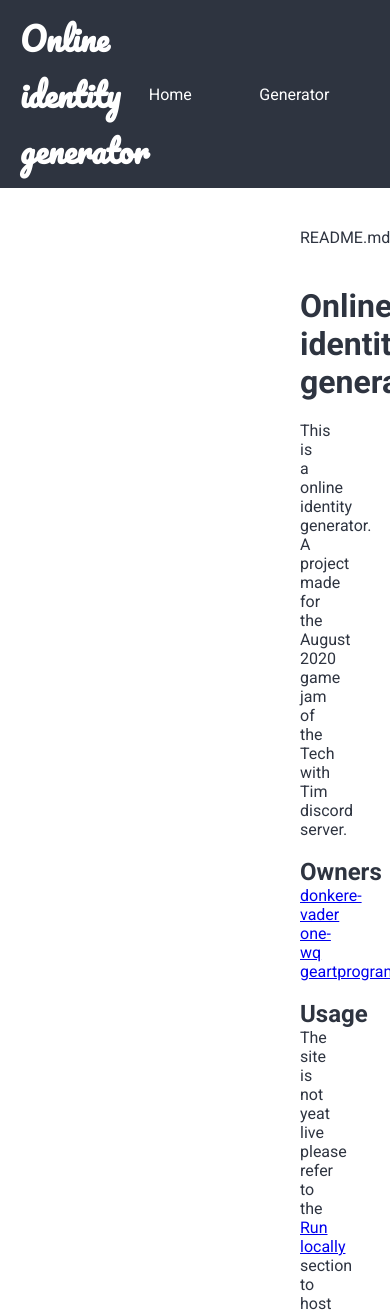
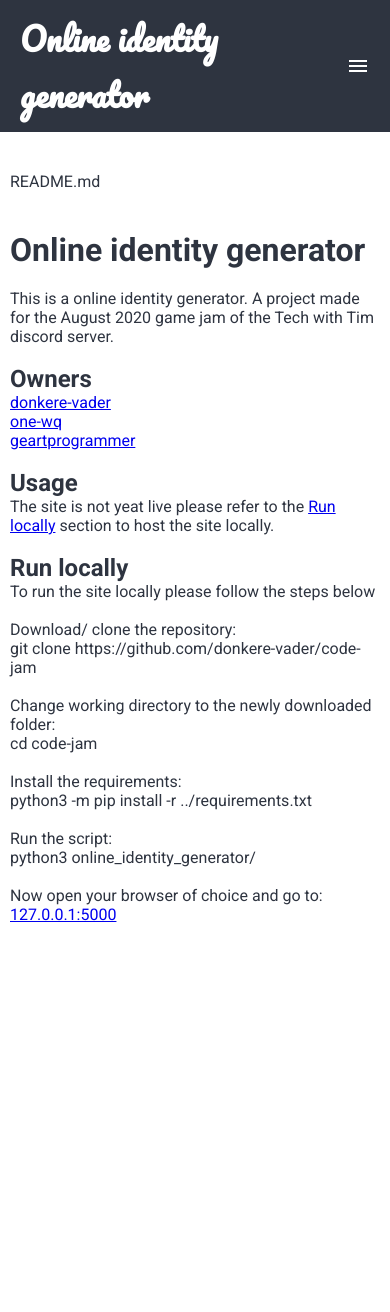
Before and after one commit to Donkere-vader/code-jam, a Flask app: page /about in a window 390 px wide; the page is wider, and only the part inside the window is pictured. Shown: the top 1312 px of that part. After the commit the page ends 922 px from the top of that part, so only its background shows below. Run offline with Flask 2, Linux system fonts and the light colour scheme.

Commit message:
Responsive and mobile menu

```diff
--- a/online_identity_generator/static/css/index.css
+++ b/online_identity_generator/static/css/index.css
@@ -11,6 +11,7 @@ main, main div {
 main div h1 {
     font-size: 64px;
     margin: 10px;
+    text-align: center;
 }
 
 main div p {
--- a/online_identity_generator/static/css/style.css
+++ b/online_identity_generator/static/css/style.css
@@ -59,6 +59,28 @@ header a h1 {
     color: white;
 }
 
+#mobile_nav {
+    display: none;
+    position: absolute;
+    right: 10px;
+    top: 75px;
+    background-color: var(--primary-color);
+    padding: 10px;
+    border-radius: 8px;
+    box-shadow: 10px 10px 10px rgba(0, 0, 0, 0.1);
+}
+
+#mobile_nav ul {
+    display: inline-block;
+    width: 200px;
+}
+
+#mobile_nav ul li a, #mobile_nav ul li {
+    padding: 10px;
+    font-weight: bold;
+    font-size: 17px;
+}
+
 /* MAIN */
 main {
     margin: 0px 300px;
@@ -100,7 +122,45 @@ main .button {
     padding: 30px;
     border-radius: 20px;
     background-color: var(--container-color);
+    margin: 20px 10px;
     width: 100%;
-    margin: 20px 10px;
     height: min-content;
 }
+
+/* Responsive */
+.mobile {
+    display: none;
+}
+
+@media only screen and (max-width: 1000px) {
+    main {
+        margin: 0px 50px;
+    }
+}
+
+@media only screen and (max-width: 800px) {
+    .desktop {
+        display: none;
+    }
+    .mobile {
+        display: inherit;
+    }
+}
+
+@media only screen and (max-width: 700px) {
+    main {
+        margin: 0px 20px;
+    }
+    .flex_2_column {
+        flex-direction: column;
+    }
+    .flex_2_column .container {
+        width: initial;
+    }
+}
+
+@media only screen and (max-width: 500px) {
+    main {
+        margin: 0px 10px;
+    }
+}
--- /dev/null
+++ b/online_identity_generator/static/js/menu.js
@@ -0,0 +1,8 @@
+function toggle(id) {
+    var element = $("#mobile_nav");
+    if (element.css("display") != 'none') {
+        element.css("display", "none");
+    } else {
+        element.css("display", "inherit");
+    }
+}
--- a/online_identity_generator/templates/template.html
+++ b/online_identity_generator/templates/template.html
@@ -16,6 +16,7 @@
     <!-- SCRIPTS -->
     <script src="../../../../static/js/script.js"></script>
     <script src="https://ajax.googleapis.com/ajax/libs/jquery/3.5.1/jquery.min.js"></script>
+    <script src="../../../../static/js/menu.js"></script>
     {% block script %}
     {% endblock script %}
 
@@ -26,7 +27,18 @@
         <a href="../../../">
             <h1>Online identity generator</h1>
         </a>
-        <nav>
+        <nav class="desktop">
+            <ul>
+                <li><a href="../../../">Home</a></li>
+                <li><a href="../../../generator">Generator</a></li>
+                <li><a href="../../../about">About</a></li>
+                <li><a href="https://github.com/one-wq/code-jam">
+                    <img src="../../../../static/images/github_logo.png" alt="Link to the github repo">
+                </a></li>
+            </ul>
+        </nav>
+        <img class="mobile" src="../../static/images/icons/menu.svg" alt="" onclick="toggle('mobile_nav');">
+        <nav id="mobile_nav">
             <ul>
                 <li><a href="../../../">Home</a></li>
                 <li><a href="../../../generator">Generator</a></li>
```
Also changed, not shown: online_identity_generator/static/images/icons/menu.svg (added).
